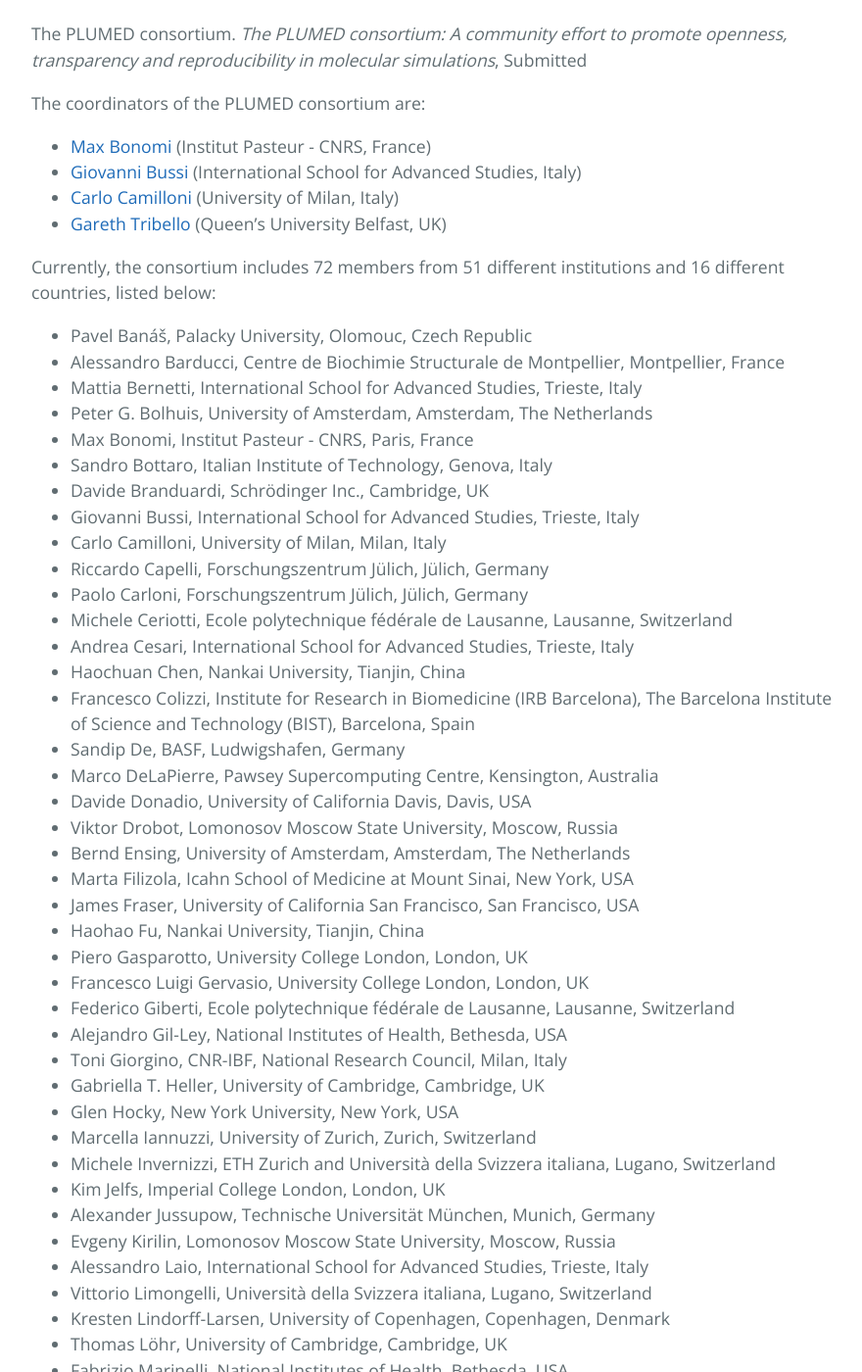
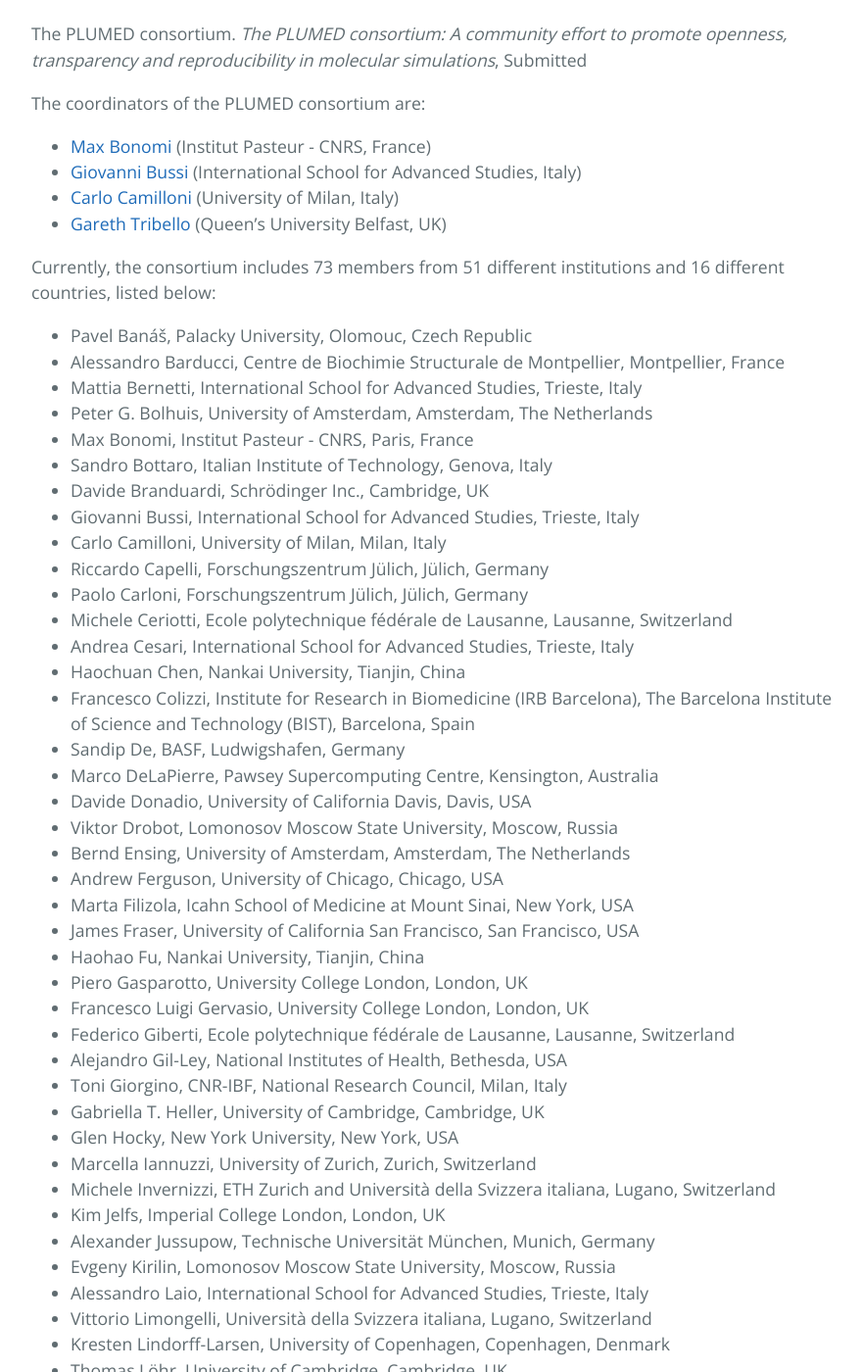
Before and after one commit to plumed-nest/plumed-nest, a Jekyll site: the page built from consortium.md, in a window 1280 px wide and 1400 px high, scrolled down 820 px. Shown: the whole window at 98% size, without its empty margins (192-1072 px from the left). Built offline with Jekyll 4.4.1, drawn with Linux system fonts in a browser that asks for light colours; our own code applies the rules of GitHub Pages for plain Markdown files.

Commit message:
add Andrew

```diff
--- a/_data/members.yml
+++ b/_data/members.yml
@@ -78,6 +78,10 @@
   affiliation: University of Amsterdam
   city:        Amsterdam
   country:     The Netherlands
+- name:        Andrew Ferguson
+  affiliation: University of Chicago
+  city:        Chicago
+  country:     USA
 - name:        Marta Filizola
   affiliation: Icahn School of Medicine at Mount Sinai
   city:        New York
```
